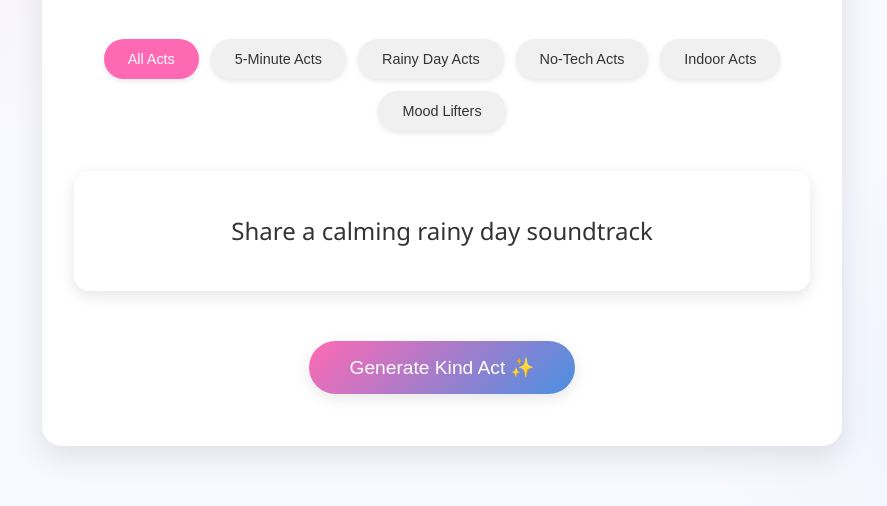
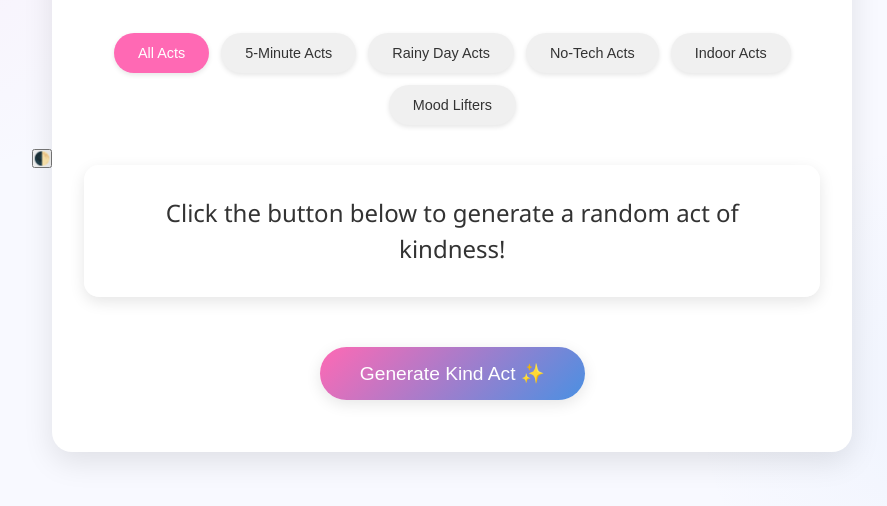
Before and after one commit to NeuralBloom/random-acts-of-kindness, a plain HTML site: page index.html in a window 1280 px wide. Shown: the part 242-748 px from the top of the page, without its empty margins (198-1085 px from the left). Drawn offline with Linux system fonts and the light colour scheme.

Commit message:
Update index.html

```diff
--- a/index.html
+++ b/index.html
@@ -177,6 +177,10 @@
     </style>
 </head>
 <body>
+    <button class="theme-toggle" onclick="toggleTheme()" aria-label="Toggle Theme">
+        🌓
+    </button>
+
     <div class="container">
         <h1>✨ Random Acts of Kindness ✨</h1>
         <p class="subtitle">Spread joy and make the world a little brighter, one act at a time</p>
@@ -197,7 +201,10 @@
     </div>
 
     <script>
-        // [Previous JavaScript code remains the same]
+        // Initialize current theme
+        let currentTheme = 'all';
+
+        // Define collections first
         const kindnessCollections = {
             quick: {
                 name: "5-Minute Acts",
@@ -206,16 +213,7 @@
                     "Leave a positive comment on social media",
                     "Share an inspiring quote",
                     "Give a genuine compliment to someone nearby",
-                    "Thank a service worker by name",
-                    "Hold the door for someone",
-                    "Pick up one piece of litter",
-                    "Send a funny meme to make someone smile",
-                    "Leave a positive emoji reaction on someone's post",
-                    "Put coins in an expired parking meter",
-                    "Return a shopping cart for someone",
-                    "Let someone go ahead of you in line",
-                    "Smile at five people",
-                    "Write a one-sentence positive review"
+                    "Thank a service worker by name"
                 ]
             },
             rainy: {
@@ -225,15 +223,7 @@
                     "Create a cozy playlist for a friend",
                     "Send a 'thinking of you' message",
                     "Share a favorite indoor recipe",
-                    "Send a photo of a rainbow after the rain",
-                    "Create a virtual care package of comfort items",
-                    "Share tips for staying cozy on rainy days",
-                    "Recommend a good book for rainy weather",
-                    "Send someone a warm drink delivery",
-                    "Share your favorite rainy day activity",
-                    "Create a rainy day emergency kit for someone",
-                    "Write a cozy indoor activity suggestion",
-                    "Share a calming rainy day soundtrack"
+                    "Send a photo of a rainbow after the rain"
                 ]
             },
             notech: {
@@ -243,15 +233,7 @@
                     "Plant a seed or small plant",
                     "Create a hand-drawn card",
                     "Leave coins at a laundromat",
-                    "Hide an encouraging note in a library book",
-                    "Make origami decorations to share",
-                    "Pick wildflowers for someone",
-                    "Create a bookmark with an inspiring message",
-                    "Leave happy chalk messages on sidewalks",
-                    "Make a hand-drawn coupon for helping someone",
-                    "Create a paper craft decoration",
-                    "Write a haiku about kindness",
-                    "Draw a small picture for someone"
+                    "Hide an encouraging note in a library book"
                 ]
             },
             indoor: {
@@ -261,15 +243,7 @@
                     "Make extra portions when cooking",
                     "Clean a shared appliance",
                     "Create a relaxing atmosphere with music",
-                    "Arrange books or items neatly",
-                    "Leave encouraging sticky notes around",
-                    "Refill empty ice cube trays",
-                    "Make someone's bed",
-                    "Organize digital photos to share",
-                    "Create a cozy reading nook",
-                    "Prepare someone's favorite snack",
-                    "Set up a indoor scavenger hunt",
-                    "Create an indoor herb garden to share"
+                    "Arrange books or items neatly"
                 ]
             },
             mood: {
@@ -279,44 +253,60 @@
                     "Create a 'reasons to smile' list",
                     "Send a joke-of-the-day",
                     "Share cute animal pictures",
-                    "Create a 'happy moments' photo collection",
-                    "Write down three compliments for someone",
-                    "Share an uplifting podcast episode",
-                    "Create a 'good news only' message",
-                    "Share a childhood funny story",
-                    "Make a 'happiness jar' with positive notes",
-                    "Create a playlist of upbeat songs",
-                    "Share a motivational success story",
-                    "Write down someone's best qualities"
+                    "Create a 'happy moments' photo collection"
                 ]
             }
         };
 
-        // Initialize the 'all' collection after other collections are defined
-        document.addEventListener('DOMContentLoaded', () => {
-            // Create the 'all' collection
-            const allActs = [];
-            Object.keys(kindnessCollections).forEach(key => {
-                if (key !== 'all') {  // Avoid including 'all' collection in itself
-                    allActs.push(...kindnessCollections[key].acts);
-                }
-            });
+        // Add all acts collection
+        kindnessCollections.all = {
+            name: "All Acts",
+            acts: []
+        };
 
-            kindnessCollections.all = {
-                name: "All Acts",
-                acts: allActs
-            };
+        // Combine all acts into the 'all' collection
+        for (const category in kindnessCollections) {
+            if (category !== 'all') {
+                kindnessCollections.all.acts.push(...kindnessCollections[category].acts);
+            }
+        }
 
-            // Generate initial act
-            generateAct();
+        function generateAct() {
+            console.log('Generate Act function called'); // Debug log
+            console.log('Current theme:', currentTheme); // Debug log
 
-            console.log('Collections initialized with total acts:', allActs.length);
-        });
+            const kindnessActElement = document.getElementById('kindnessAct');
+            if (!kindnessActElement) {
+                console.error('Kindness act element not found');
+                return;
+            }
 
-        let currentTheme = 'all';
+            const currentCollection = kindnessCollections[currentTheme];
+            if (!currentCollection) {
+                console.error('Collection not found for theme:', currentTheme);
+                return;
+            }
+
+            console.log('Number of acts in current collection:', currentCollection.acts.length); // Debug log
+
+            const randomIndex = Math.floor(Math.random() * currentCollection.acts.length);
+            const selectedAct = currentCollection.acts[randomIndex];
+
+            console.log('Selected act:', selectedAct); // Debug log
+
+            // Apply animation
+            kindnessActElement.classList.remove('fade-in');
+            void kindnessActElement.offsetWidth; // Trigger reflow
+            kindnessActElement.classList.add('fade-in');
+
+            // Update the text
+            kindnessActElement.textContent = selectedAct;
+        }
 
         function setTheme(theme) {
+            console.log('Setting theme to:', theme); // Debug log
             currentTheme = theme;
+
             // Update active button
             document.querySelectorAll('.theme-button').forEach(button => {
                 button.classList.remove('active');
@@ -324,43 +314,33 @@
                     button.classList.add('active');
                 }
             });
+
             // Update theme display
             document.getElementById('currentTheme').textContent =
                 theme === 'all' ? '' : `Current theme: ${kindnessCollections[theme].name}`;
+
             // Generate new act for the theme
             generateAct();
         }
 
-        function generateAct() {
-            try {
-                const kindnessActElement = document.getElementById('kindnessAct');
+        function toggleTheme() {
+            const html = document.documentElement;
+            const currentTheme = html.getAttribute('data-theme');
+            const newTheme = currentTheme === 'light' ? 'dark' : 'light';
+            html.setAttribute('data-theme', newTheme);
+            localStorage.setItem('theme', newTheme);
+        }
 
-                // Get the current collection's acts
-                const currentCollection = kindnessCollections[currentTheme];
-                if (!currentCollection || !currentCollection.acts) {
-                    console.error('No acts found for theme:', currentTheme);
-                    return;
-                }
+        // Initial setup
+        document.addEventListener('DOMContentLoaded', () => {
+            console.log('DOM Content Loaded'); // Debug log
+            const savedTheme = localStorage.getItem('theme') || 'light';
+            document.documentElement.setAttribute('data-theme', savedTheme);
 
-                // Get a random act
-                const acts = currentCollection.acts;
-                const randomIndex = Math.floor(Math.random() * acts.length);
-                const selectedAct = acts[randomIndex];
-
-                // Apply animation
-                kindnessActElement.classList.remove('fade-in');
-                void kindnessActElement.offsetWidth; // Trigger reflow
-                kindnessActElement.classList.add('fade-in');
-
-                // Update the text
-                kindnessActElement.textContent = selectedAct;
-
-                console.log('Generated act:', selectedAct); // Debug log
-            } catch (error) {
-                console.error('Error generating act:', error);
-                document.getElementById('kindnessAct').textContent = 'Click again to generate an act of kindness!';
-            }
-        }
+            // Log initial state
+            console.log('Initial theme:', savedTheme);
+            console.log('Number of acts in all collection:', kindnessCollections.all.acts.length);
+        });
     </script>
 </body>
 </html>
```
